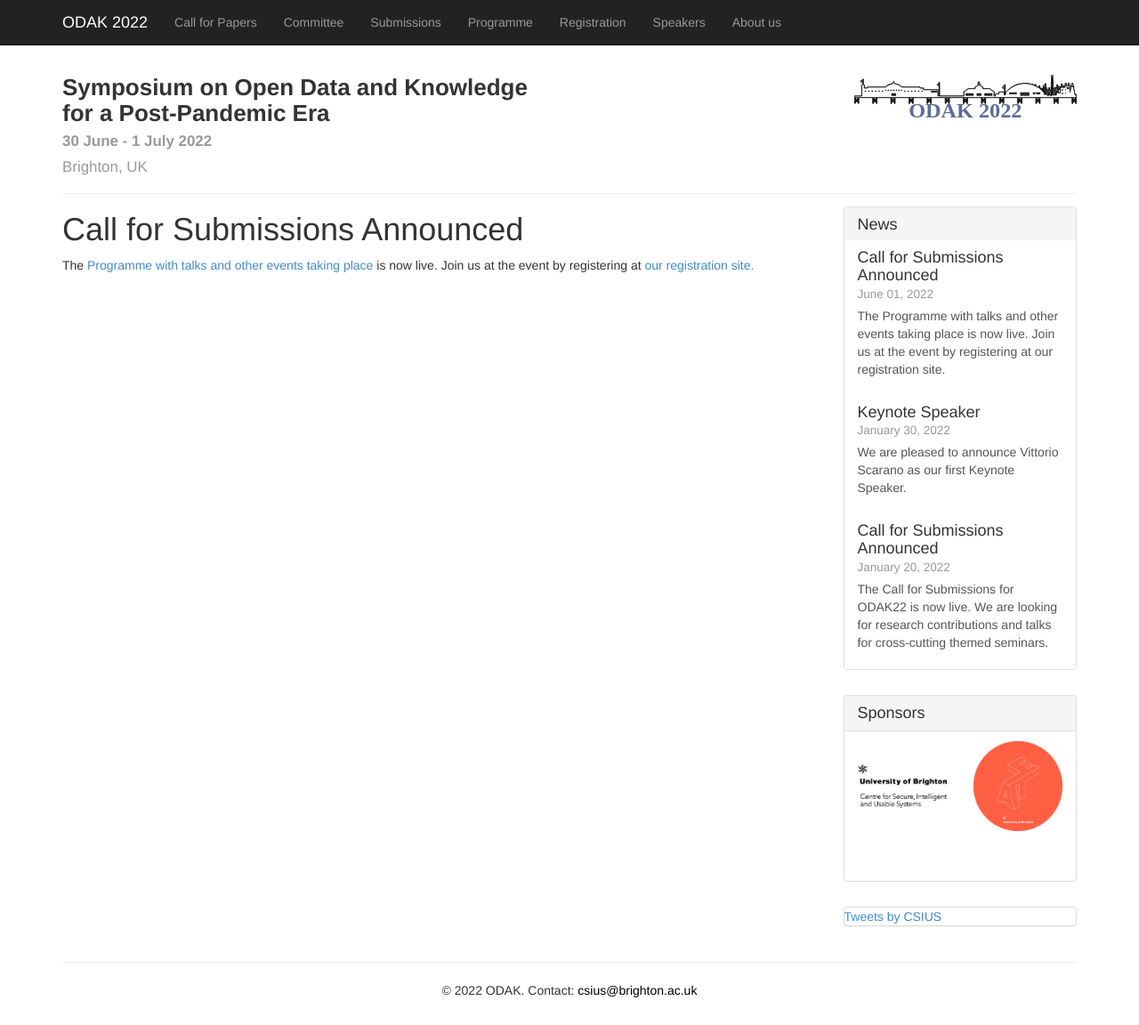
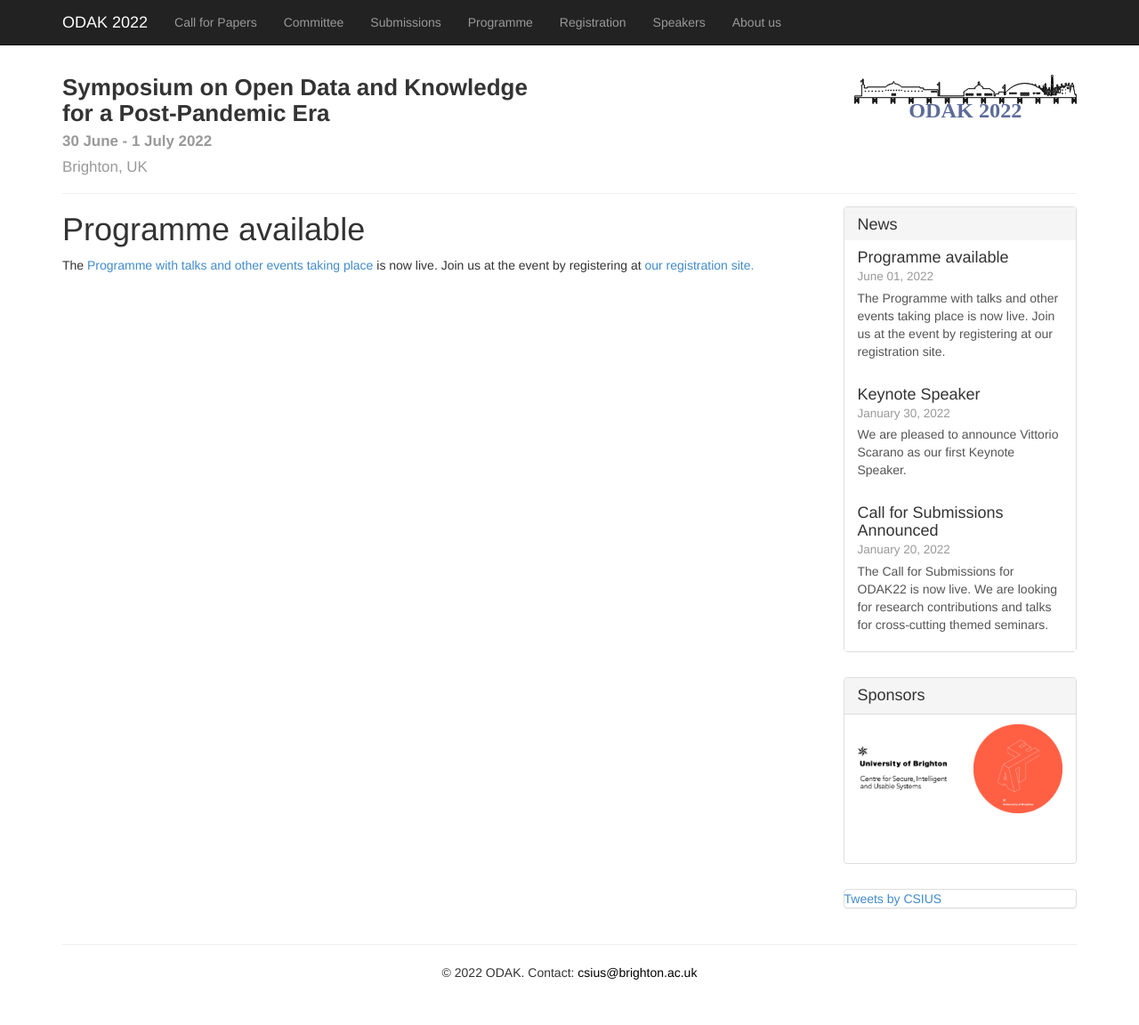
Before and after one commit to UniversityofBrighton/odak, a Jekyll site: the page built from _posts/news/2022-06-01-programme-announced.md, in a window 1280 px wide and 1152 px high. Shown: the whole window at 89% size. Built offline with Jekyll 4.4.1, drawn with Linux system fonts in a browser that asks for light colours; comment, search, counter and statistics services are not loaded.

Commit message:
Update 2022-06-01-programme-announced.md

```diff
--- a/_posts/news/2022-06-01-programme-announced.md
+++ b/_posts/news/2022-06-01-programme-announced.md
@@ -1,7 +1,7 @@
 ---
 layout: egsr-default
 categories: news
-title: Call for Submissions Announced
+title: Programme available
 # excerpt: EGSR 2020 Call for Submissions is live
 year: 2022
 ---
```
